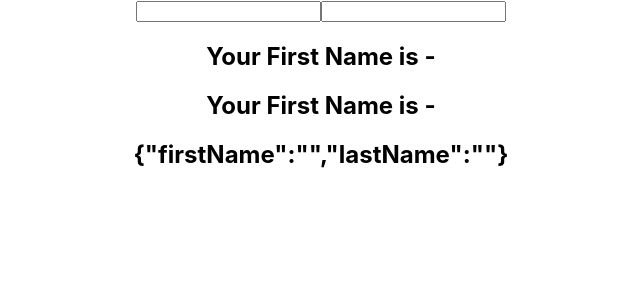
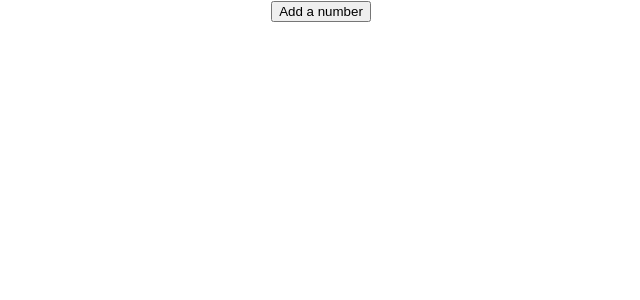
Before and after one commit to nilankh/react-hooks, a React (Create React App) app: page / in a window 1280 px wide. Shown: the top 300 px of the page, without its empty margins (319-959 px from the left). Built offline with nearby package versions, Linux system fonts and the light colour scheme.

Commit message:
done with useState with array

```diff
--- a/src/App.js
+++ b/src/App.js
@@ -4,11 +4,13 @@
 // import HookCounter from './components/HookCounter';
 import HookCounterTwo from './components/HookCounterTwo';
 import HookCounter3 from './components/HookCounter3';
+import HookCounter4 from './components/HookCounter4';
 
 function App() {
   return (
     <div className="App">
-      <HookCounter3 />
+      <HookCounter4 />
+      {/* <HookCounter3 /> */}
       {/* <HookCounterTwo /> */}
       {/* <HookCounter /> */}
       {/* <ClassCounter /> */}
--- /dev/null
+++ b/src/components/HookCounter4.js
@@ -0,0 +1,28 @@
+// Lecture 5 useState with Array
+
+import React, { useState } from "react";
+
+function HookCounter4() {
+  const [items, setItems] = useState([]);
+  const addItem = () => {
+    setItems([
+      ...items,
+      {
+        id: items.length,
+        value: Math.floor(Math.random() * 10) + 1,
+      },
+    ]);
+  };
+  return (
+    <div>
+      <button onClick={addItem}>Add a number</button>
+      <ul>
+        {items.map((item) => (
+          <li key={item.id}>{item.value}</li>
+        ))}
+      </ul>
+    </div>
+  );
+}
+
+export default HookCounter4;
```
